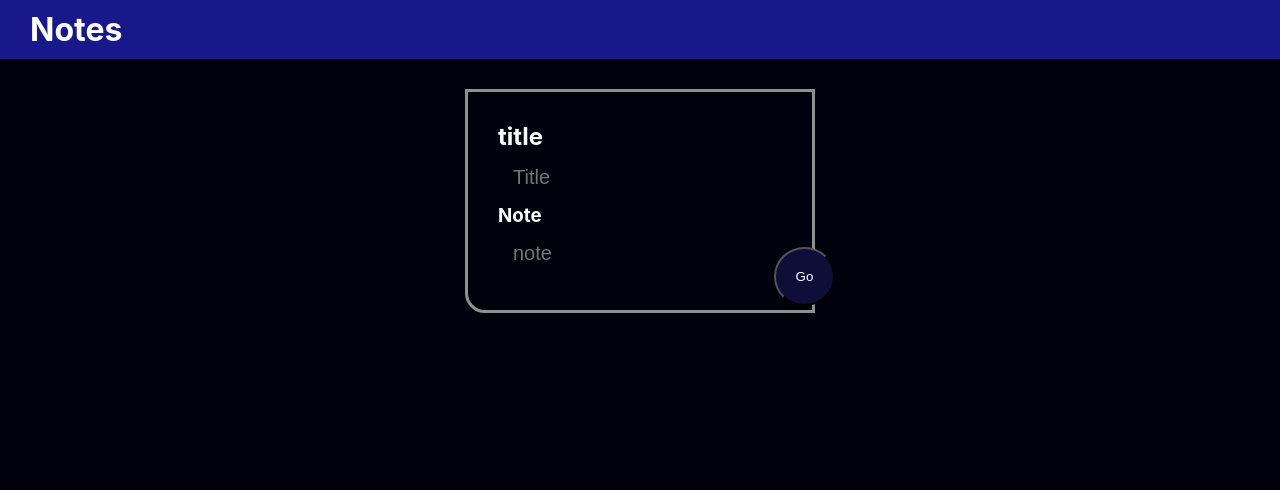
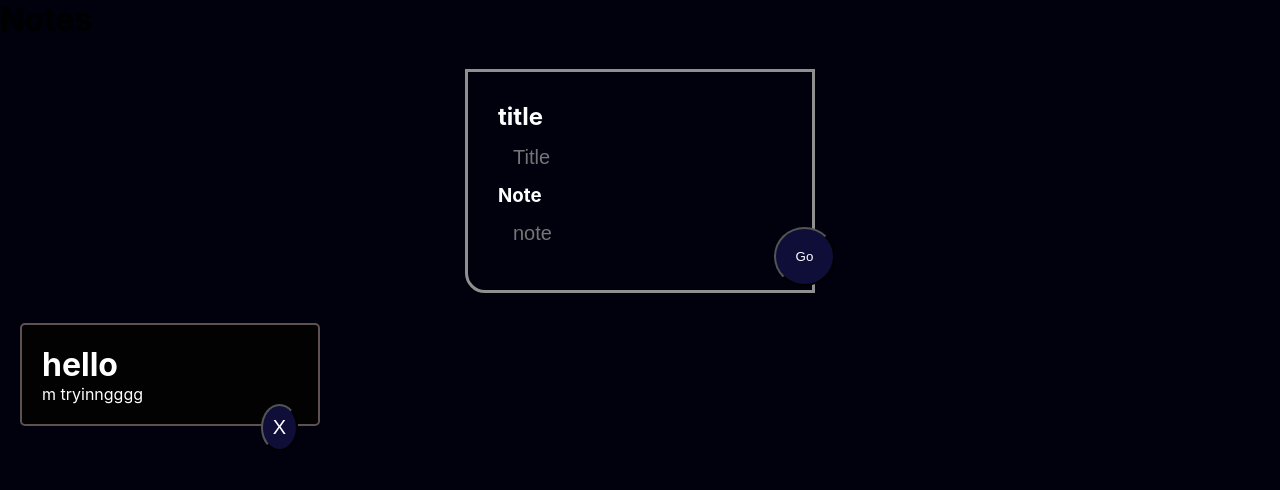
Before and after one commit to khalilweeb/noteMaker, a React (Create React App) app: page / in a window 1280 px wide. Shown: the top 490 px of the page. Built offline with nearby package versions, Linux system fonts and the light colour scheme.

Commit message:
adding style to noteHistory

```diff
--- a/src/App.css
+++ b/src/App.css
@@ -9,7 +9,7 @@
     box-sizing: border-box;
   }
 
-h1 {
+.app h1 {
   width: 100%;
   color: #ffff;
   background-color: rgb(24, 24, 139);
--- a/src/App.js
+++ b/src/App.js
@@ -1,15 +1,32 @@
 import Note from './Note/Note';
 import './App.css';
 import React , { Component } from 'react';
+import Hisnote from './HisNotes/Hisnote';
 
 class  App extends Component {
+
+
+  state = {
+    notes: [
+      {title: 'hello' , note: 'm tryinngggg'}
+    ]
+  }
+
+
+
+
+  onclickhandler = () => {
+
+
+  }
 
 
   render () {
     return (
       <div className="App">
         <h1>Notes</h1>
-        <Note/>
+        <Note click={this.onclickhandler}/>
+        <Hisnote title={this.state.notes[0].title}  note={this.state.notes[0].note} />
       </div>
     );
   }
--- a/src/HisNotes/Hisnote.js
+++ b/src/HisNotes/Hisnote.js
@@ -1,9 +1,17 @@
+import './Hisnotes.css'
+
 const Hisnote = props => {
 
+
+    const style = {
+        color : 'white'
+    }
+
         return (
-            <div>
+            <div className="hisnote">
                 <h1>{props.title}</h1>
                 <p>{props.note}</p>
+                <button>X</button>
             </div>
 
         )
--- /dev/null
+++ b/src/HisNotes/Hisnotes.css
@@ -0,0 +1,22 @@
+.hisnote {
+    color: white;
+    margin-left: 20px;
+    border: 2px solid rgb(94, 81, 81);
+    width: 300px;
+    padding: 20px;
+    background-color: rgb(2, 2, 2);
+    border-radius: 5px;
+}
+
+.hisnote  button {
+    color: #fff;
+    background-color: rgb(14, 14, 56);
+    border-radius: 50%;
+    padding: 10px;
+    position: relative;
+    font-size: 20px;
+    float: right;
+    margin-bottom: 10px;
+
+
+}
```
